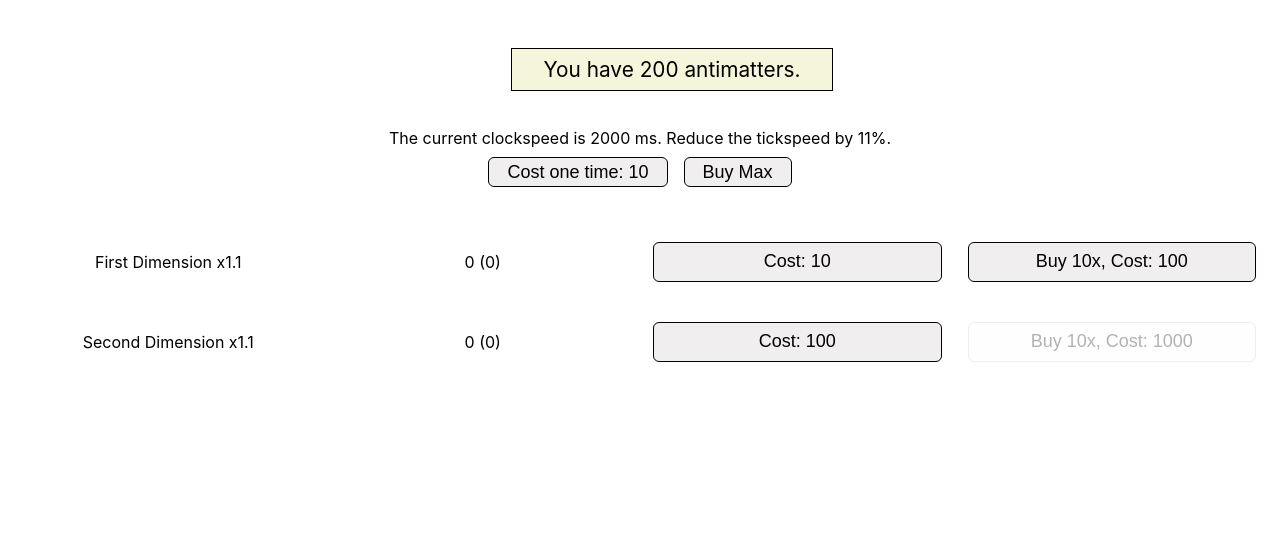
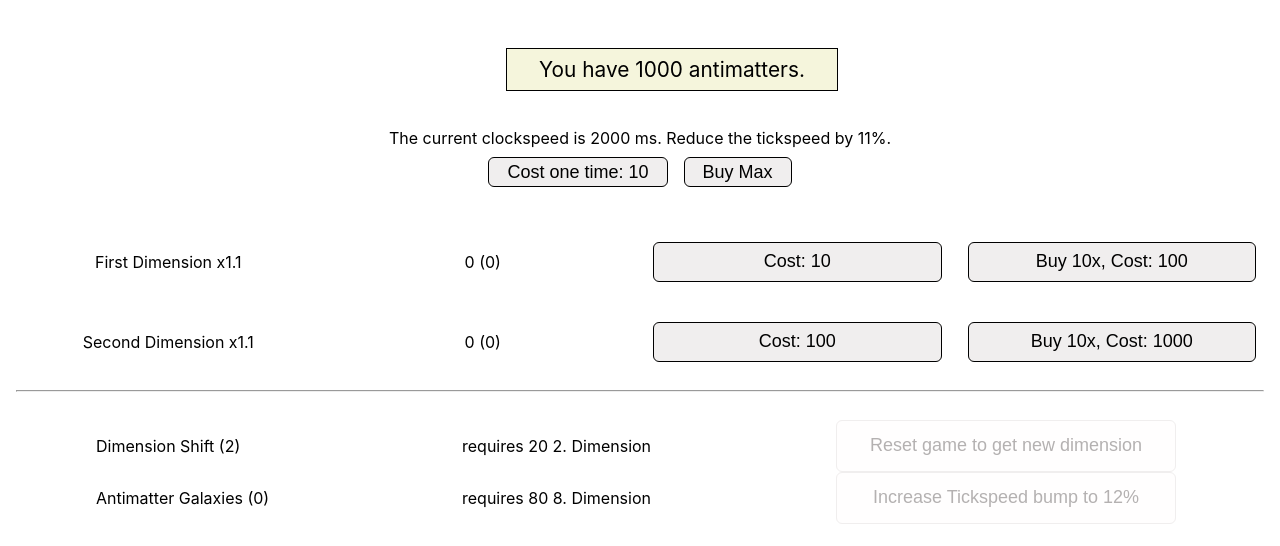
Before and after one commit to mturich/reactjs-game, a React (Vite) app: page / in a window 1280 px wide. Shown: the top 546 px of the page. Built offline with nearby package versions, Linux system fonts and the light colour scheme.

Commit message:
dimension shift and galaxy added, data is save to local but not loaded correcty

```diff
--- a/src/App.css
+++ b/src/App.css
@@ -41,6 +41,11 @@
    text-align: center;
 }
 
+.cols-2{
+   grid-template-columns: repeat(3, 1fr);
+   margin: auto 5rem;
+}
+
 .btn {
    font-size: calc(10px + 1vmin);
    padding: 0.2em 1em 0.2em 1em;
--- a/src/App.tsx
+++ b/src/App.tsx
@@ -11,12 +11,22 @@ type DimProps = {
 };
 
 function App() {
+   // tried to load the object data with the first opening of the page and then assign it to all the state but this was not sucessful. Loading ervery prop this way is very slow. CUrrently I do not know how to get the load data
+
+   // the 2. thing I did not know how to do was the Buy max button. A while loop crashed the browser :( maybe it works recursive
+   const dataRef = useRef(() => JSON.parse(localStorage.getItem('data')) ?? {});
+
    const timerExpiredCallback = useRef(() => {});
    const clockSpeedRef = useRef(2000);
-   const timerId = useRef(-1);
-   const toSaveId = useRef(-1);
+   const timerIdRef = useRef(-1);
+   const idRef = useRef(-1);
+
+   // const dataRef = useRef({});
    const [tickspeedPrice, setTickspeedPrice] = useState(10);
-   const [antimatter, setAntimatter] = useState(200);
+   const [antimatter, setAntimatter] = useState(1000);
+   const [resetGameCounter, setResetGameCounter] = useState(2);
+   const [galaxyCounter, setGalaxyCounter] = useState(0);
+   const [highesDim, setHighesDim] = useState(0);
 
    const [firstDimFactor, setFirstDimFactor] = useState(1.1);
    const [firstDimCount, setFirstDimCount] = useState(0);
@@ -35,14 +45,40 @@ function App() {
    // if the component updates, replace the timeout callback with one that references the new
    //   values of `count` and `firstDimCount`
 
+   timerExpiredCallback.current = () => {
+      setAntimatter(prevAntimatter => prevAntimatter + firstDimCount * firstDimFactor);
+      setFirstDimCount(prevFirstDim => prevFirstDim + (secondDimCount / 10) * secondDimFactor);
+      setSecondDimCount(prevSecondDim => prevSecondDim + (thirdDimCount / 100) * thirdDimFactor);
+   };
+
    useEffect(() => {
-      const startSave = () => {
-         timerId.current = setTimeout(() => {
-            const toSave = {
-               timerId,
-               clockSpeedRef,
+      const startTimer = () => {
+         timerIdRef.current = setTimeout(() => {
+            timerExpiredCallback.current();
+            startTimer();
+         }, clockSpeedRef.current);
+      };
+      startTimer();
+
+      // if we ever unmount / destroy this component instance, clear the timeout
+      return () => clearTimeout(timerIdRef.current);
+   }, []);
+
+   const handleTickBtnClick = () => {
+      clockSpeedRef.current = clockSpeedRef.current * (1 - 0.11);
+      setAntimatter(prevPrice => prevPrice - tickspeedPrice);
+      setTickspeedPrice(prevPrice => prevPrice * 10);
+   };
+
+   //-------------------------------------------
+
+   // FROM HERE
+   // creates constantly an uptodate object which is then saved later
+   useEffect(() => {
+      dataRef.current = {
+         // ...dataRef.current,
+         antimatter,
          tickspeedPrice,
-               antimatter,
          firstDimCount,
          firstDimFactor,
          firstDimPrice,
@@ -55,42 +91,80 @@ function App() {
          thirdDimFactor,
          thirdDimPrice,
          thirdDimFactorCount,
+         resetGameCounter,
+         highesDim,
+         timerIdRef,
+         idRef,
+         clockSpeedRef,
       };
-            console.log(toSave);
-            //localStorage.setItem("data", JSON.stringify(toSave));
+      //console.log('dataRef object update cycle: ', dataRef.current ?? '');
+   });
+
+   // saves the created object every minuit to localStorage
+   useEffect(() => {
+      const startSave = () => {
+         timerIdRef.current = setTimeout(() => {
+            //localStorage.removeItem('dataRef');
+            localStorage.setItem('data', JSON.stringify(dataRef.current));
+            console.log('data save cycle: ', dataRef.current);
             startSave();
-         }, 5 * 60 * 1000);
+         }, 60000);
       };
       startSave();
 
       // if we ever unmount / destroy this component instance, clear the timeout
-      return () => clearTimeout(timerId.current);
+      return () => clearTimeout(timerIdRef.current);
    }, []);
 
-   timerExpiredCallback.current = () => {
-      setAntimatter(prevantimatter => prevantimatter + firstDimCount * firstDimFactor);
-      setFirstDimCount(prevFirstDim => prevFirstDim + (secondDimCount / 10) * secondDimFactor);
-      setSecondDimCount(prevSecondDim => prevSecondDim + (thirdDimCount / 100) * thirdDimFactor);
+   // this prints the saved object from local storage. It is just for dev. No final purpose
+   useEffect(() => {
+      const printStorage = () => {
+         idRef.current = setTimeout(() => {
+            let savedDataRef = JSON.parse(localStorage.getItem('data') ?? '');
+            console.log('dataRef from storage', savedDataRef);
+            printStorage();
+         }, 60000);
       };
+      printStorage();
 
-   useEffect(() => {
-      const startTimer = () => {
-         timerId.current = setTimeout(() => {
-            timerExpiredCallback.current();
-            startTimer();
-         }, clockSpeedRef.current);
-      };
-      startTimer();
-
-      // if we ever unmount / destroy this component instance, clear the timeout
-      return () => clearTimeout(timerId.current);
+      return () => clearTimeout(idRef.current);
    }, []);
 
-   const handleTickBtnClick = () => {
-      clockSpeedRef.current = clockSpeedRef.current * (1 - 0.11);
-      setAntimatter(prevPrice => prevPrice - tickspeedPrice);
-      setTickspeedPrice(prevPrice => prevPrice * 10);
+   /* resets the game to unlock new dimension */
+   const handleResetGameClick = () => {
+      clockSpeedRef.current = 2000;
+      timerIdRef.current = -1;
+      idRef.current = -1;
+
+      setTickspeedPrice(10);
+      setAntimatter(1000);
+
+      setFirstDimFactor(1.1);
+      setFirstDimCount(0);
+      setFirstDimPrice(10);
+      setFirstDimFactorCount(0);
+
+      setSecondDimFactor(1.1);
+      setSecondDimCount(0);
+      setSecondDimPrice(100);
+      setSecondDimFactorCount(0);
+
+      setThirdDimFactor(1.1);
+      setThirdDimCount(0);
+      setThirdDimPrice(1000);
+      setThirdDimFactorCount(0);
+
+      // increase ResetCounter by one
+      setResetGameCounter(prev => prev + 1);
    };
+   /*   saves the current DimCount of the highes Dim */
+   useEffect(() => {
+      /* higher dims have to be added when created */
+      if (thirdDimCount !== 0) setHighesDim(thirdDimCount);
+      else setHighesDim(secondDimCount);
+   }, [secondDimCount, thirdDimCount]);
+
+   //---------------------------------------------------
 
    return (
       <div className='App'>
@@ -105,12 +179,12 @@ function App() {
             <p className='centered'>{`The current clockspeed is ${clockSpeedRef.current} ms. Reduce the tickspeed by 11%.`}</p>
             <div className='centered'>
                <button
-                  className='btn centered'
+                  className='btn'
                   onClick={handleTickBtnClick}
                   disabled={antimatter - tickspeedPrice <= 0}>
                   Cost one time: {tickspeedPrice}{' '}
                </button>
-               <button className='btn centered' disabled={antimatter - tickspeedPrice <= 0}>
+               <button className='btn' disabled={antimatter - tickspeedPrice <= 0}>
                   Buy Max
                </button>
             </div>
@@ -143,8 +217,8 @@ function App() {
             setDimFactorCount={setSecondDimFactorCount}>
             {`Second Dimension Cost: ${secondDimPrice}`}
          </Dimension>
-
-         {secondDimCount > 0 && (
+         {/* the 3. dimension must be unlocked */}
+         {resetGameCounter > 2 && (
             <Dimension
                antimatter={antimatter}
                dimCount={thirdDimCount}
@@ -158,7 +232,25 @@ function App() {
                setDimFactorCount={setThirdDimFactorCount}>
                {`Third Dimension Cost: ${thirdDimPrice}`}
             </Dimension>
+
+            /* Here have to come all the other dims  */
          )}
+         <hr />
+         <br />
+         <div className='gridContainer4Cols cols-2'>
+            <p className=''>{`Dimension Shift (${resetGameCounter})  `}</p>
+            <p className=''>{`requires 20 ${resetGameCounter}. Dimension `}</p>
+            <button className='btn ' onClick={handleResetGameClick} disabled={highesDim < 20}>
+               Reset game to get new dimension
+            </button>
+         </div>
+         <div className='gridContainer4Cols cols-2'>
+            <p className=''>{`Antimatter Galaxies (${galaxyCounter})`}</p>
+            <p className=''>{`requires 80 8. Dimension `}</p>
+            <button className='btn' disabled={true}>
+               Increase Tickspeed bump to 12%
+            </button>
+         </div>
       </div>
    );
 }
```
Also changed, not shown: src/backup.ts (added, +19 -0 lines). Lines whose indentation alone changed are shown as unchanged.
